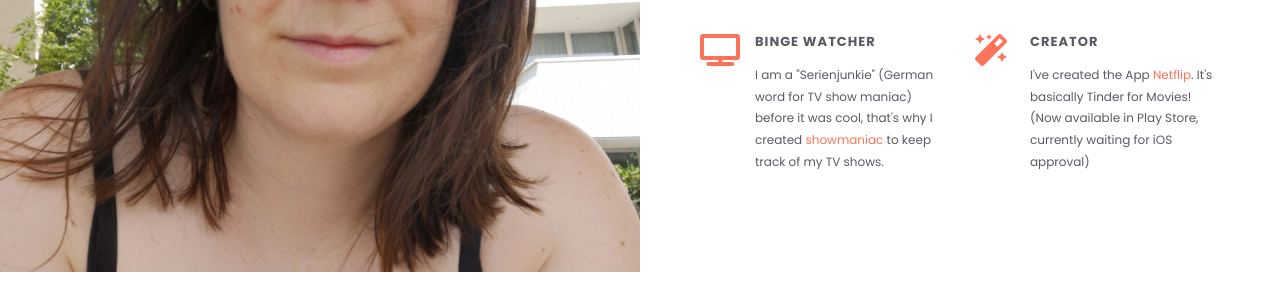
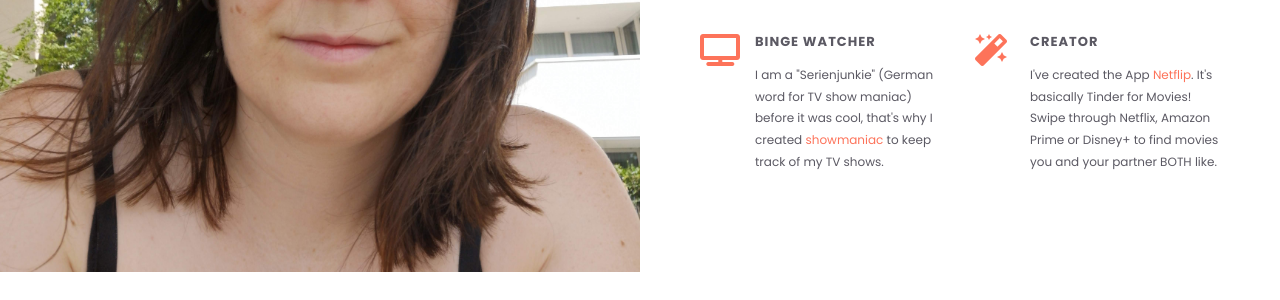
Before and after one commit to lpsBetty/lpsBetty.github.io, a Jekyll site: the page built from index.html, in a window 1280 px wide and 900 px high, scrolled down 2125 px. Shown: the part 194-494 px from the top of the window. Built offline with Jekyll 4.4.1, drawn with Linux system fonts in a browser that asks for light colours.

Commit message:
update creator text

```diff
--- a/index.html
+++ b/index.html
@@ -237,7 +237,7 @@ layout: default
 							<div class="iconboxleft-text">
 								<h3 class="iconboxleft-title">Creator</h3>
 								<div class="iconboxleft-desc">
-									I've created the App <a href="https://play.google.com/store/apps/details?id=com.bettysteger.netflip">Netflip</a>. It's basically Tinder for Movies! (Now available in Play Store, currently waiting for iOS approval)
+									I've created the App <a href="https://netflip.netlify.app/">Netflip</a>. It's basically Tinder for Movies! Swipe through Netflix, Amazon Prime or Disney+ to find movies you and your partner BOTH like.
 									<!-- I created the Austrian Web App <a href="https://www.adventskalender-gewinnspiele.at/">Adventskalender Gewinnspiele</a> to optimize the process of participating at Advent Competitions everyday from 1-24 Dec. -->
 								</div>
 							</div>
```
